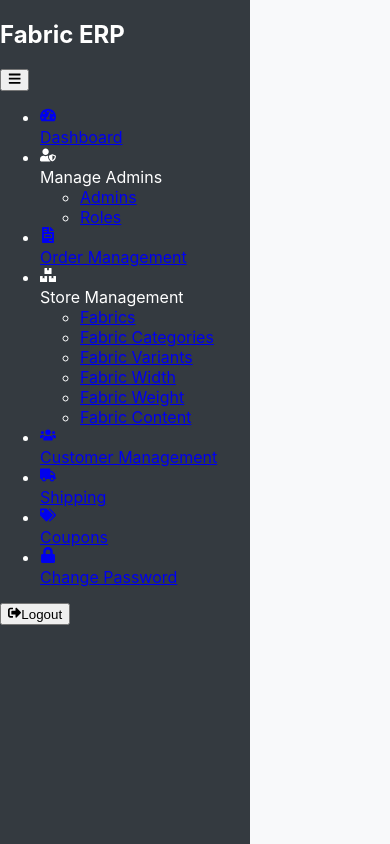
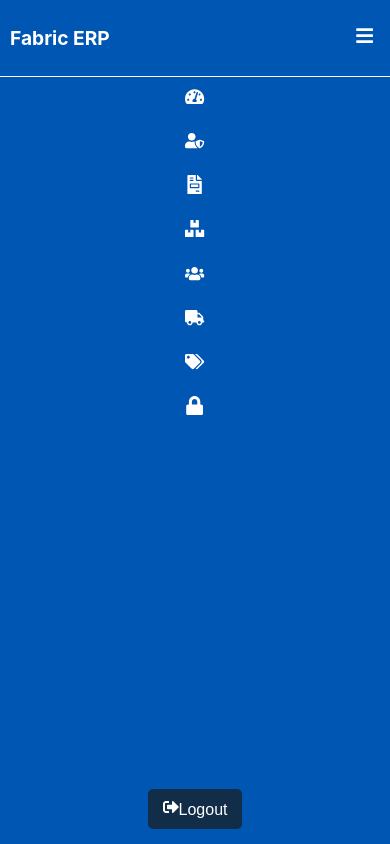
Before and after one commit to aniketsol456/fabric_selling_system_admin, a React (Create React App) app: page /customers in a window 390 px wide. Built offline with nearby package versions, Linux system fonts and the light colour scheme.

Commit message:
styling a sidebar

```diff
--- a/src/Components/Sidebar.css
+++ b/src/Components/Sidebar.css
@@ -0,0 +1,179 @@
+.sidebar {
+  display: flex;
+  flex-direction: column;
+  width: 250px;
+  background-color: #0056b3;
+  color: white;
+  height: 100vh;
+  position: relative;
+  transition: width 0.3s, transform 0.3s ease;
+}
+
+.sidebar.collapsed {
+  width: 60px;
+}
+
+.sidebar.mobile {
+  position: fixed;
+  z-index: 1000;
+  transform: translateX(-100%);
+}
+
+.sidebar.mobile.open {
+  transform: translateX(0);
+}
+
+.sidebarHeader {
+  display: flex;
+  justify-content: space-between;
+  align-items: center;
+  padding: 15px;
+  background-color: #0056b3;
+  border-bottom: 1px solid white;
+}
+
+.sidebarHeader .logo {
+  font-size: 1.5rem;
+  font-weight: bold;
+  color: white;
+  transition: opacity 0.3s ease;
+}
+
+.sidebarHeader .toggleButton {
+  font-size: 1.2rem;
+  color: white;
+  background: none;
+  border: none;
+  cursor: pointer;
+}
+
+.menu {
+  flex-grow: 1;
+  list-style: none;
+  padding: 0;
+  margin: 0;
+}
+
+.menuItem {
+  padding: 15px;
+  cursor: pointer;
+  transition: background-color 0.3s;
+}
+
+.menuItem:hover {
+  background-color: #16395f;
+}
+
+.menuItem .menuItemContent {
+  display: flex;
+  align-items: center;
+  gap: 10px;
+}
+
+.menuItem .icon {
+  font-size: 1.5rem;
+}
+
+.menuItem span {
+  font-size: 1rem;
+  font-weight: 500;
+  white-space: nowrap;
+  overflow: hidden;
+  text-overflow: ellipsis;
+  text-decoration: none;
+}
+
+.menuItemContent {
+  text-decoration: none;
+  color: white;
+  border-radius: 4px;
+}
+
+.subMenu {
+  list-style: none;
+  padding-left: 20px;
+  display: none;
+  background-color: #16395f;
+  border-radius: 4px;
+  margin-top: 5px;
+  padding: 5px 0;
+}
+
+.subMenu.open {
+  display: block;
+}
+
+.subMenuItem {
+  padding: 10px 15px;
+}
+
+.subMenuItem a {
+  color: white;
+  text-decoration: none;
+  transition: color 0.3s;
+}
+
+.subMenuItem a:hover {
+  color: #007bff;
+}
+
+.subMenuItem a.active {
+  font-weight: bold;
+  color: #007bff;
+}
+
+.logoutButtonWrapper {
+  margin-top: auto;
+  text-align: center;
+  padding: 15px;
+}
+
+.logoutButton {
+  background-color: #122d48;
+  color: white;
+  padding: 10px 15px;
+  font-size: 1rem;
+  border: none;
+  cursor: pointer;
+  border-radius: 5px;
+  transition: background-color 0.3s;
+}
+
+.logoutButton:hover {
+  background-color: #0e2136;
+}
+
+@media (max-width: 768px) {
+  .sidebar {
+    width: 100%;
+    height: 100%;
+  }
+
+  .menuItem span {
+    display: none;
+  }
+
+  .menuItem .menuItemContent {
+    justify-content: center;
+  }
+
+  .subMenu {
+    padding-left: 10px;
+  }
+
+  .sidebarHeader {
+    padding: 10px;
+  }
+
+  .sidebarHeader .logo {
+    font-size: 1.2rem;
+  }
+
+  .menuItem {
+    padding: 10px;
+  }
+
+  .menuItem .icon {
+    font-size: 1.2rem;
+  }
+}
```
